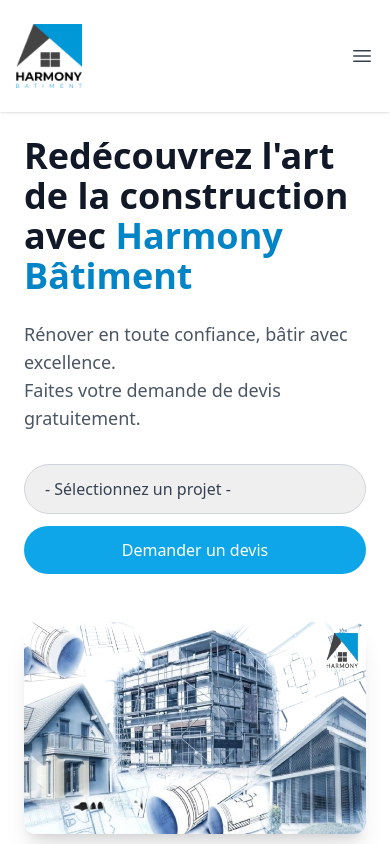
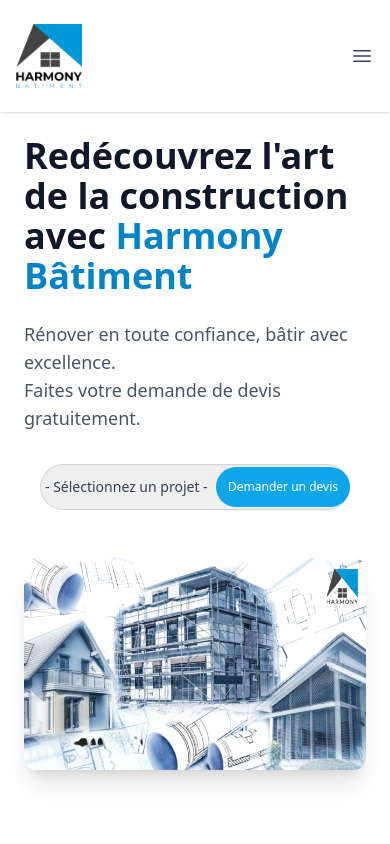
Before and after one commit to sana12-art/harmony-site, a React (Vite) app: page / in a window 390 px wide. Shown: the top 844 px of the page. Built offline with nearby package versions, Linux system fonts and the light colour scheme.

Commit message:
hero section

```diff
--- a/src/components/Hero.tsx
+++ b/src/components/Hero.tsx
@@ -57,9 +57,10 @@
           </div>
 
           {/* Sélecteur + bouton - Version Mobile */}
-          <div className="sm:hidden flex flex-col gap-3 w-full">
+            <div className="sm:hidden w-full px-4">
+  <div className="relative w-full">
     <select
-              className="w-full px-5 py-3 border border-gray-300 rounded-full text-gray-700 appearance-none"
+      className="w-full px-1 py-3  border border-gray-300 rounded-full text-gray-700 appearance-none text-sm"
       value={projet}
       onChange={handleChange}
     >
@@ -71,12 +72,15 @@
     </select>
 
     <button
-              className="w-full py-3 rounded-full bg-sky-500 text-white hover:bg-sky-600 transition-all"
+      className="absolute top-1/2 right-0 transform -translate-y-1/2 px-3 py-3 bg-sky-500 text-white text-xs rounded-full hover:bg-sky-600 transition-all whitespace-nowrap"
       onClick={handleClick}
     >
       Demander un devis
     </button>
   </div>
+</div>
+
+
         </div>
 
         {/* Image */}
--- a/src/data/servicesParProjet.js
+++ b/src/data/servicesParProjet.js
@@ -1,6 +1,6 @@
 const servicesParProjet = {
   maçonnerie: ["Constructions neuves","Constructions anciennes"],
-  technicoat: ["Construction maison et local", "Construction maison en bois", "Diagnostic Immobilier", "Architecte d'extérieur", "Charpente", "Constructions neuves", "Constructions anciennes"],
+  technicoat: ["Constructions neuves", "Constructions anciennes"],
   revêtement: ["Peintures", "Carrelages", "Moquettes", "Parquets", "Papiers peint", "Autres"],
   plomberie: ["Réparation de fuites d'eau", "Changer un robinet", "Déboucher des WC", "Changer une bonde", "Détartrer des toilettes", "Débouchage des canalisations", "Changer un siphon", "Réparer une chasse d'eau"],
   nettoyage: ["Nettoyage de bureaux", "Nettoyage industriel", "Entretien des espaces verts", "Lavage de vitres", "Désinfection", "Nettoyage de fin chantier", "autres"],
```
Lines whose indentation alone changed are shown as unchanged.
